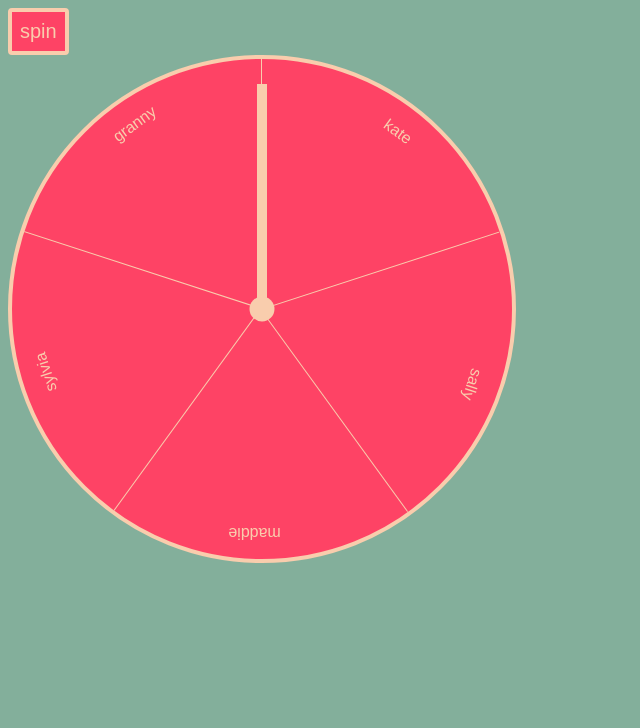
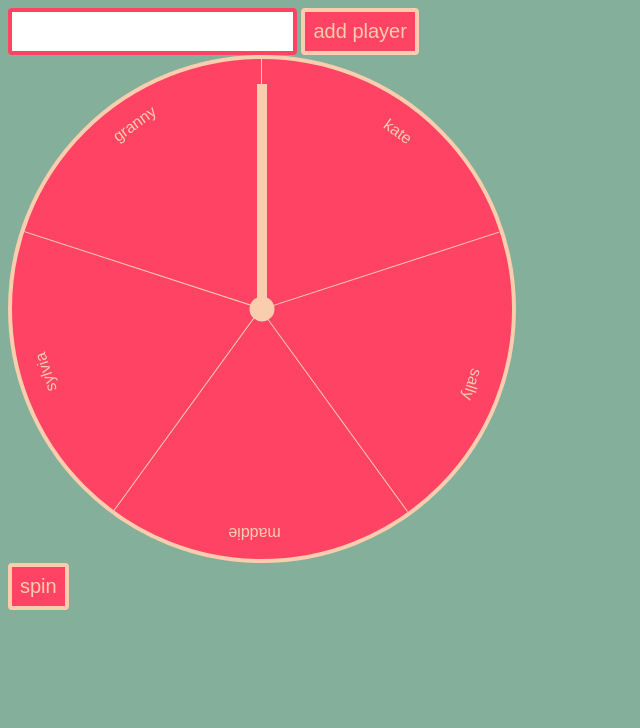
Before and after one commit to allbecauseyoutoldmeso/spinner, a plain HTML site: page spinner.html in a window 1280 px wide. Shown: the whole page, without its empty margins (0-640 px from the left). Drawn offline with nearby package versions, Linux system fonts and the light colour scheme.

Commit message:
Add form for adding players

```diff
--- a/interface.js
+++ b/interface.js
@@ -1,14 +1,18 @@
 $(document).ready(() => {
   const players = ['kate', 'sally', 'maddie', 'sylvia', 'granny']
 
+  const addPlayer = (player) => {
+    $('#players').append(`<li><div class='slice'>${player}</div></li>`)
+  }
+
   const setPlayers = () => {
     players.forEach((player) => {
-      $('#players').append(`<li><div class='slice'>${player}</div></li>`)
+      addPlayer(player)
     })
   }
 
   const setAngle = () => {
-    const angle = (360 / players.length)
+    const angle = (360 / $('#players').children().length)
     document.querySelector(':root').style.setProperty('--angle', `${angle}deg`)
   }
 
@@ -33,8 +37,14 @@ $(document).ready(() => {
     toggleButtonText()
   })
 
+  $('#add-player-form').submit((event) => {
+    event.preventDefault()
+    addPlayer($('#new-player').val())
+    setAngle()
+  })
+
+  setPlayers()
   setAngle()
-  setPlayers()
 })
 
 // why don't 1 or 2 players work?
--- a/spinner.html
+++ b/spinner.html
@@ -4,14 +4,18 @@
     <title>spinner</title>
     <link rel="stylesheet" type="text/css" href="style.css">
   </head>
-  <button id='spin-button' class='spin-button'>spin</button>
   <body>
+    <form id='add-player-form'>
+      <input type='text' id='new-player'>
+      <input type='submit' value='add player' class='button'>
+    </form>
     <div class='circle'>
       <ul id='players'></ul>
       <div class='needle-container' id='needle-container'>
         <div class='needle' id='needle'></div>
       </div>
     </div>
+    <button id='spin-button' class='button'>spin</button>
     <script src='https://code.jquery.com/jquery-2.1.4.min.js'></script>
     <script src='interface.js'></script>
   </body>
--- a/style.css
+++ b/style.css
@@ -3,7 +3,7 @@ body {
   background-color: #83AF9B;
 }
 
-.spin-button {
+.button {
   background-color: #FE4365;
   border: solid 4px #F9CDAD;
   border-radius: 4px;
@@ -119,3 +119,10 @@ li:nth-child(12) {
   padding-top: 20px;
   color: #F9CDAD;
 }
+
+input[type=text] {
+  border: solid 4px #FE4365;
+  border-radius: 4px;
+  padding: 8px;
+  font-size: 20px;
+}
```
